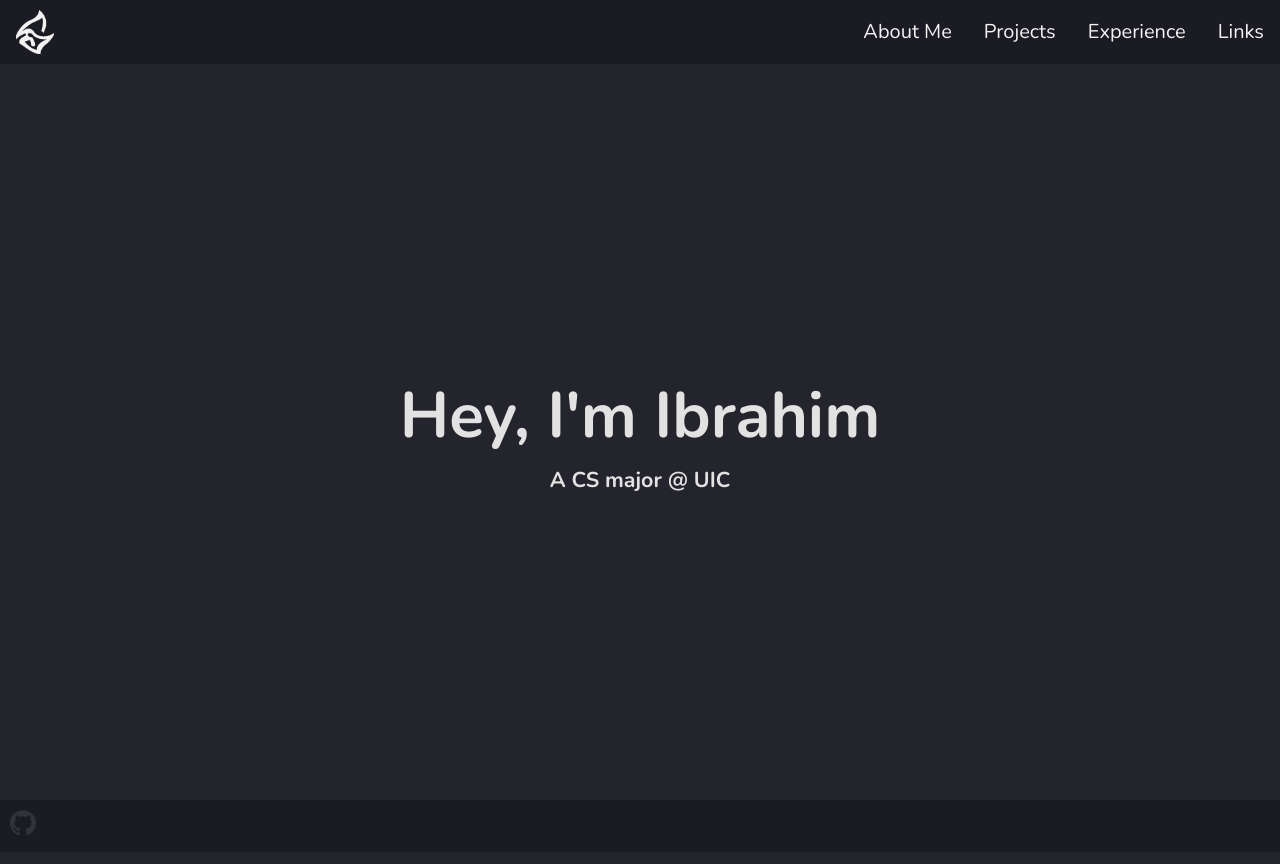
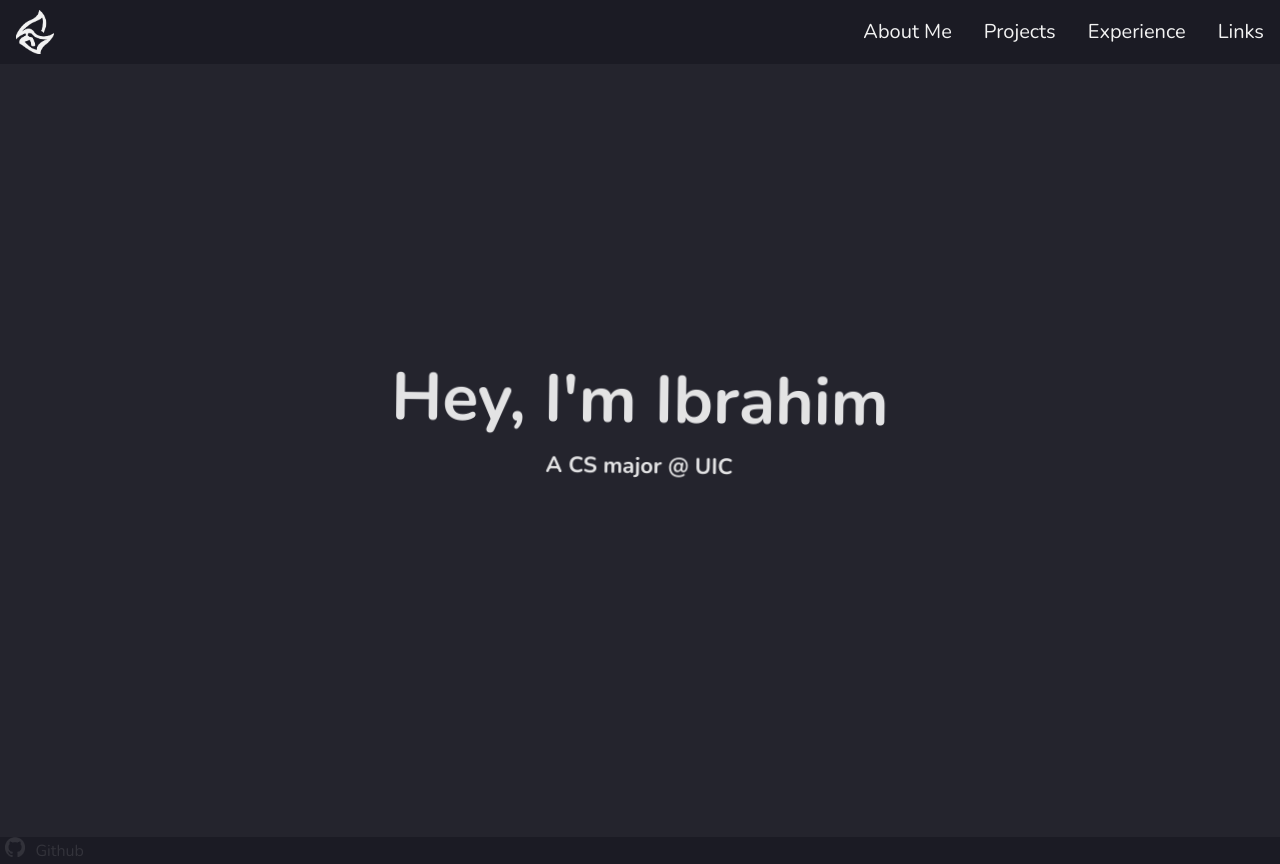
Before and after one commit to cloudiees/cloudiees.github.io, a React (Vite) app: page / in a window 1280 px wide. Built offline with nearby package versions, Linux system fonts and the light colour scheme.

Commit message:
modified css, added more to footer, changed home content animation

```diff
--- a/src/components/Footer.jsx
+++ b/src/components/Footer.jsx
@@ -3,7 +3,10 @@ import GithubLogo from "../assets/github-mark-white.png"
 export default function Footer() {
     return(
         <div className="footer">
-            <a href="https://github.com/cloudiees" target="_blank"><img src={GithubLogo}></img></a>
+            <div className="footer-component">
+                <a href="https://github.com/cloudiees" target="_blank"><img src={GithubLogo} className="footer-img"></img></a>
+                <a href="https://github.com/cloudiees" target="_blank" className="footer-link">Github</a>
+            </div>
         </div>
     )
 }
--- a/src/pages/Home.jsx
+++ b/src/pages/Home.jsx
@@ -1,8 +1,10 @@
 export default function Home(){
     return(
         <div className="home-content">
-            <h1>Hey, I'm Ibrahim</h1>
-            <h6>A CS major @ UIC</h6>
+            <div className="home-text">
+                <h1>Hey, I'm Ibrahim</h1>
+                <h6>A CS major @ UIC</h6>
+            </div>
         </div>
     )
 }
--- a/src/styles.css
+++ b/src/styles.css
@@ -114,7 +114,7 @@ body, header {
 }
 
 .home-content {
-  height: calc(100dvh - 64px);
+  height: calc(100dvh - 64px - 30px);
   display: flex;
   flex-direction: column;
   gap: 0;
@@ -122,12 +122,19 @@ body, header {
   align-items: center;
   text-align: center;
   font-size: 2rem;
-  animation: home-content 8s;
+  position: relative;
+  z-index: -1;
 }
 
-@keyframes home-content {
-  0% {opacity: 0%;}
-  25% {opacity: 100%;}
+.home-text {
+  animation: home-spin 8s infinite ease-in-out;
+
+}
+
+@keyframes home-spin {
+  0% {font-size: 2rem; transform: rotate(0deg);}
+  50% {font-size: 2.1rem; transform: rotate(1deg);}
+  100% {font-size: 2rem; transform: rotate(0deg);}
 }
 
 .home-content h1, .home-content h6 {
@@ -219,26 +226,45 @@ body, header {
   left: 0;
   right: 0;
   bottom: 0;
-  padding: 10px;
+  padding: 0 5px;
+  /* height: 30px; */
   display: flex;
+  align-items: center;
 }
 
 .page-layout {
   display: flex;
   flex-direction: column;
-  min-height: 90vh;
+  min-height: 100vh;
 }
 
 .routes {
   flex: 1;
 }
 
-.footer img {
-  height: 25px;
+.footer-img {
+  height: 20px;
   opacity: 10%;
   transition: all 0.3s ease;
 }
 
-.footer img:hover {
+.footer-component:hover .footer-img {
   opacity: 100%;
 }
+
+.footer-component:hover .footer-link {
+  color: white;
+}
+
+.footer-component {
+  align-items: center;
+  display: flex;
+  gap: 10px;
+}
+
+.footer-link {
+  transition: all 0.3s ease;
+  text-decoration: none;
+  text-align: center;
+  color: #33333b;
+}
```
